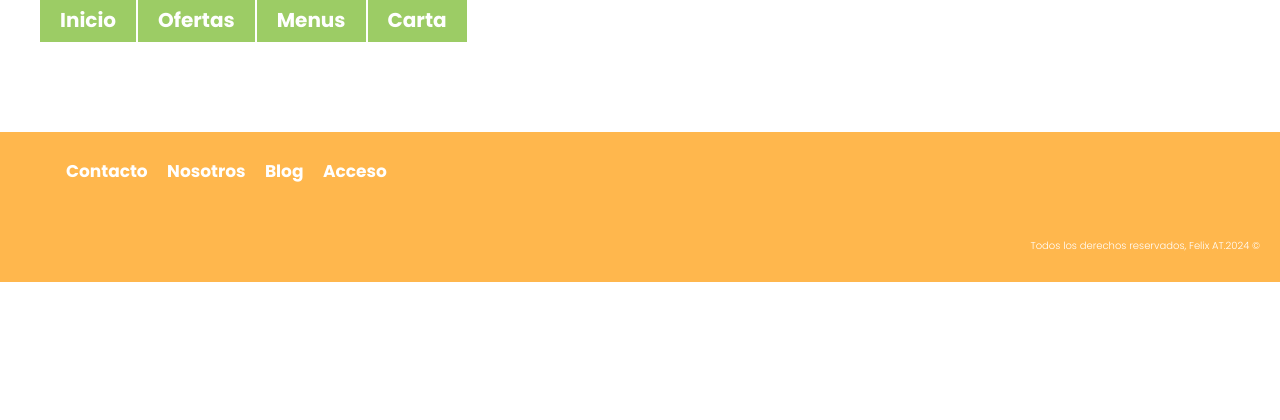
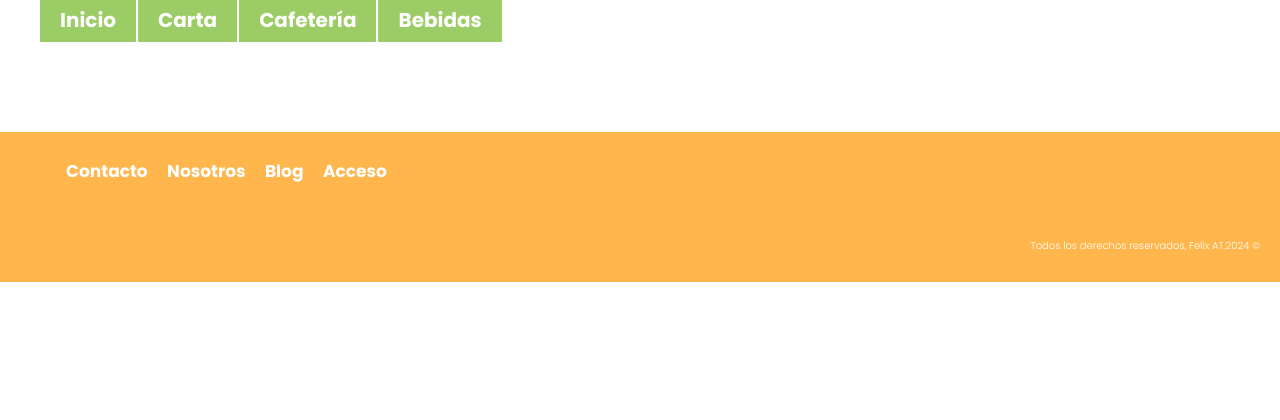
Before and after one commit to feapta/barcoyotenueva, a PHP site: template views/cartas/listadoGeneral.php in a window 1280 px wide. Shown: the part 158-578 px from the top of the page. Run offline with PHP 8.4, Linux system fonts and the light colour scheme; the template is opened without the code that fills it, so the values that code supplies are empty.

Commit message:
ultima modificacion

```diff
--- a/views/cartas/listadoGeneral.php
+++ b/views/cartas/listadoGeneral.php
@@ -6,9 +6,9 @@
 
     <div class="botones">
         <a href="/" class="boton_light-green-400">Inicio</a>
-        <a href="/ofertas" class="boton_light-green-400">Ofertas</a>
-        <a href="/menus" class="boton_light-green-400">Menus</a>
         <a href="/carta_general" class="boton_light-green-400">Carta</a>
+        <a href="/ofertas" class="boton_light-green-400">Cafetería</a>
+        <a href="/menus" class="boton_light-green-400">Bebidas</a>
     </div>
 
     <div class="titulo">
```
